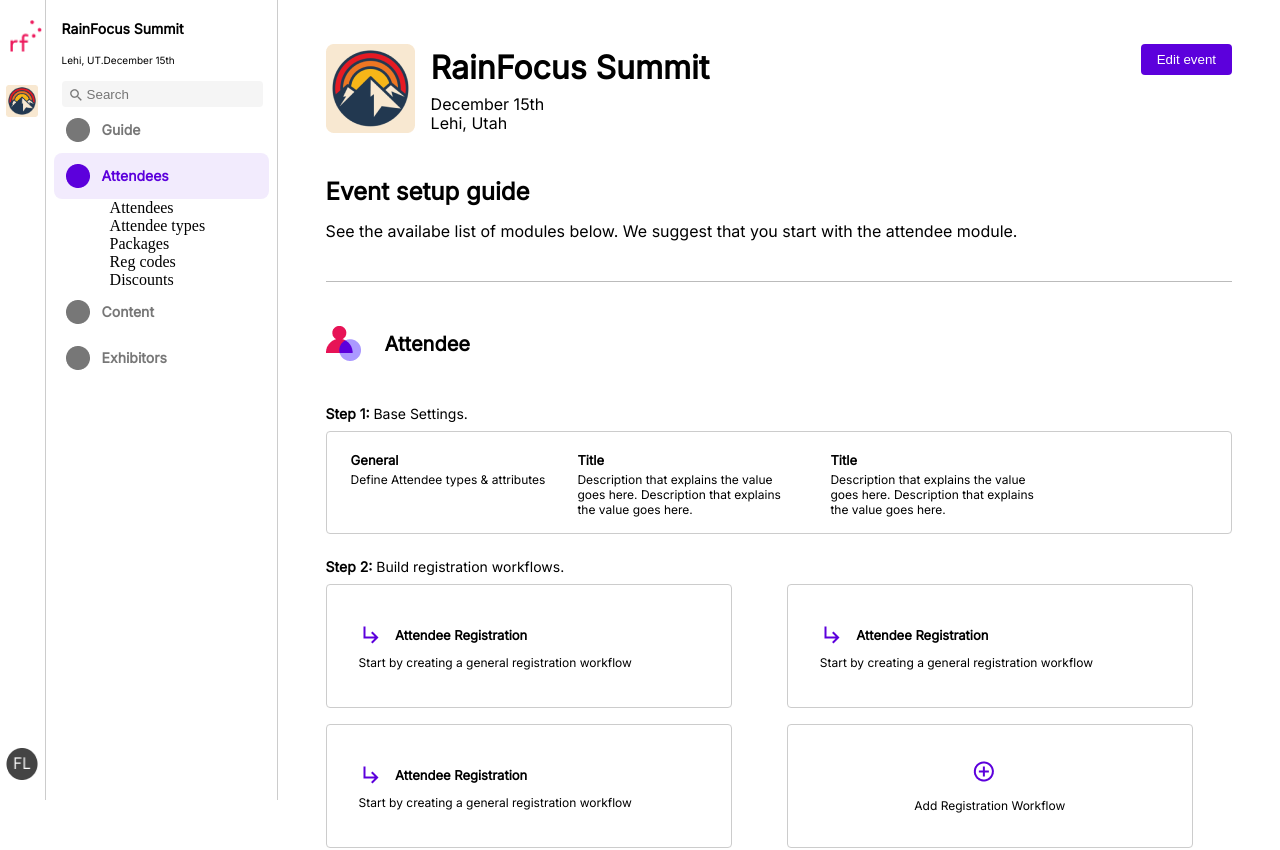
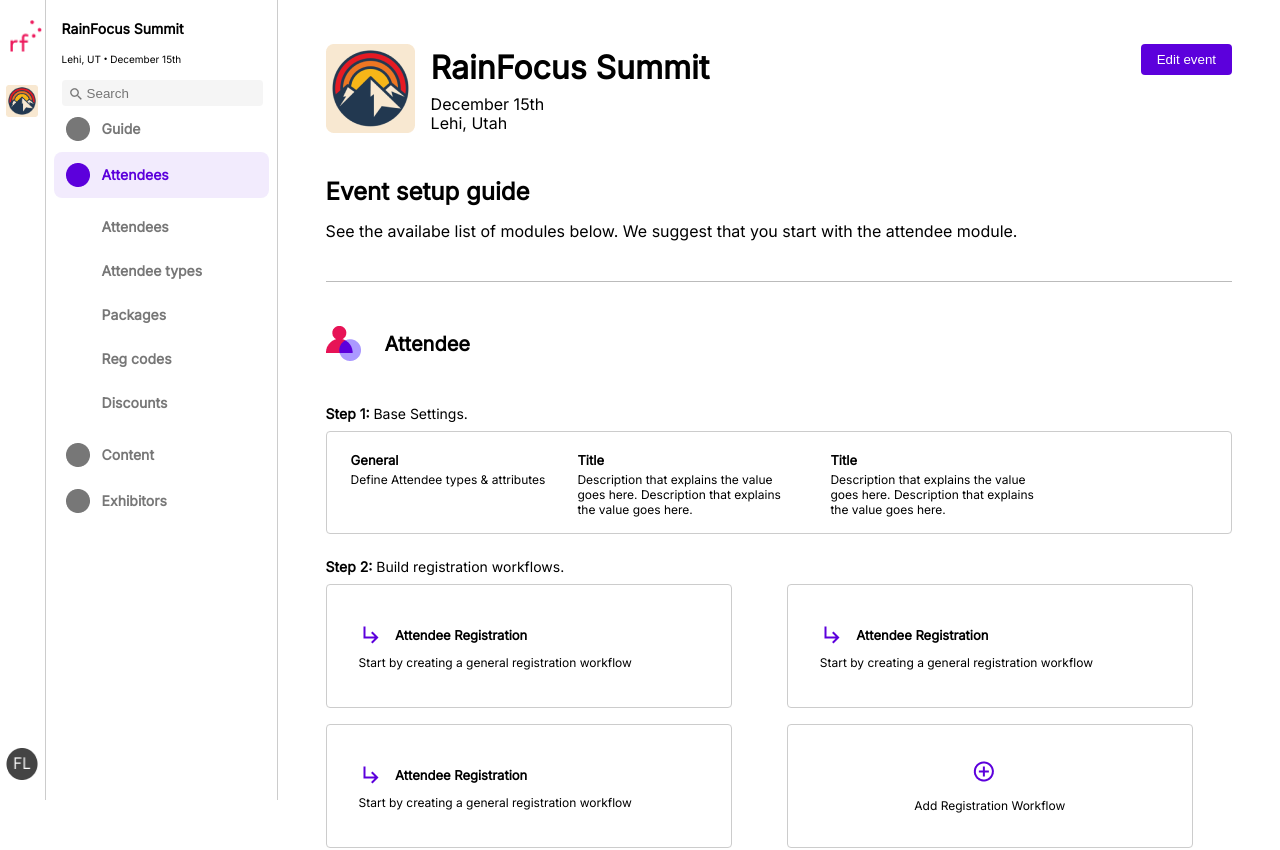
Before and after one commit to luis96raul1/rainfocus-summit, a React (Create React App) app: page / in a window 1280 px wide. Shown: the top 850 px of the page. Built offline with nearby package versions, Linux system fonts and the light colour scheme.

Commit message:
suboptions added to sidebar

```diff
--- a/src/assets/db.js
+++ b/src/assets/db.js
@@ -46,7 +46,7 @@
 };
 
 export const SidebarOptions = [
-  { id: 1, title: "Guide" },
+  { id: 1, title: "Guide", subOptions: ["Dummy option", "Dummy option"] },
   {
     id: 2,
     title: "Attendees",
@@ -58,6 +58,19 @@
       "Discounts",
     ],
   },
-  { id: 3, title: "Content" },
-  { id: 4, title: "Exhibitors" },
+  {
+    id: 3,
+    title: "Content",
+    subOptions: ["Dummy option", "Dummy option", "Dummy option"],
+  },
+  {
+    id: 4,
+    title: "Exhibitors",
+    subOptions: [
+      "Dummy option",
+      "Dummy option",
+      "Dummy option",
+      "Dummy option",
+    ],
+  },
 ];
--- a/src/components/sidebar/sidebar.scss
+++ b/src/components/sidebar/sidebar.scss
@@ -7,6 +7,7 @@
   padding-top: 20px;
   padding-bottom: 16px;
   border-right: 1px solid #ccc;
+  min-width: 42px;
 
   img {
     cursor: pointer;
--- a/src/components/sidebar/sidebarInfo/SummitInfoSidebar.jsx
+++ b/src/components/sidebar/sidebarInfo/SummitInfoSidebar.jsx
@@ -13,7 +13,7 @@
         <h4>RainFocus Summit</h4>
         <div className="sidebarInfo-date-place">
           <span>Lehi, UT</span>
-          <span>.</span>
+          <span className="sidebarTextDot">·</span>
           <span>December 15th</span>
         </div>
         <div>
--- a/src/components/sidebar/sidebarInfo/sidebarInfo.scss
+++ b/src/components/sidebar/sidebarInfo/sidebarInfo.scss
@@ -17,11 +17,17 @@
 
     .sidebarInfo-date-place {
       margin: 12px 0;
+      display: flex;
 
       span {
         font-weight: 500;
         font-size: 10px;
         line-height: 18px;
+        &.sidebarTextDot {
+          font-size: 18px;
+          margin-left: 2px;
+          margin-right: 2px;
+        }
       }
     }
     input {
--- a/src/components/sidebar/sidebarOptions/SidebarOption.jsx
+++ b/src/components/sidebar/sidebarOptions/SidebarOption.jsx
@@ -29,9 +29,9 @@
         <p className={getActiveClass()}>{title}</p>
       </div>
       {isActive && (
-        <div className="subOptions">
+        <div className="subOptions-container">
           {options?.map((title) => (
-            <div>{title}</div>
+            <p className="subOption">{title}</p>
           ))}
         </div>
       )}
--- a/src/components/sidebar/sidebarOptions/sidebarOptions.scss
+++ b/src/components/sidebar/sidebarOptions/sidebarOptions.scss
@@ -23,8 +23,16 @@
       color: #5c00dc;
     }
   }
-  .subOptions {
-    // 12+12+24
-    margin-left: 56px;
+  .subOptions-container {
+    margin-left: 48px;
+
+    .subOption {
+      cursor: pointer;
+      margin-left: 0;
+      padding-top: 8px;
+      padding-bottom: 8px;
+      font-size: 14px;
+      line-height: 14px;
+    }
   }
 }
--- a/src/utils/images.js
+++ b/src/utils/images.js
@@ -7,11 +7,9 @@
 import Computer from "../assets/icons/computer.png";
 import Dot from "../assets/icons/dot.png";
 import ActiveDot from "../assets/icons/activeDot.png";
-import MiniDot from "../assets/icons/miniDot.png";
 import Magnifier from "../assets/icons/magnifier.png";
 
 export {
-  MiniDot,
   Magnifier,
   Dot,
   ActiveDot,
```
Also changed, not shown: src/assets/icons/miniDot.png (deleted), 1 other file (tests, documents, lock files or other folders).
